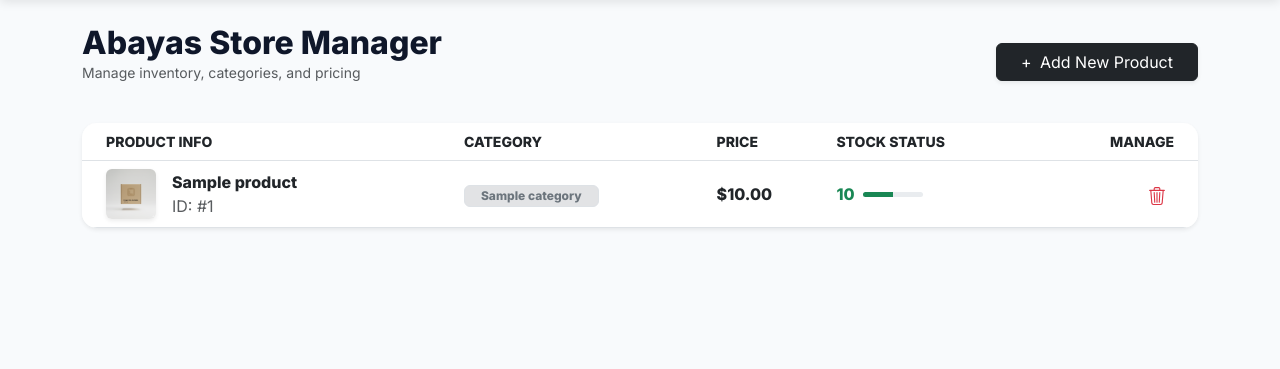
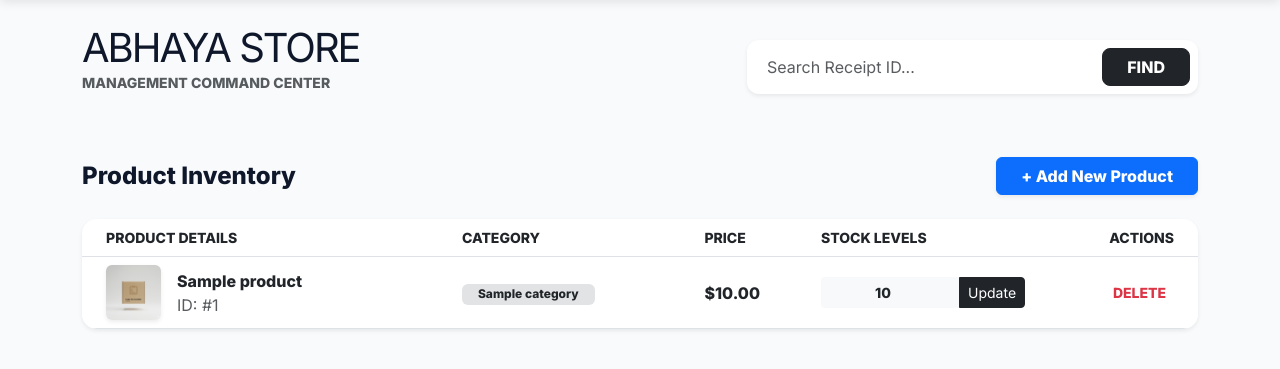
Before and after one commit to Abhayashrestha/super_pos, a Flask app: template templates/admin.html in a window 1280 px wide. Shown: the part 74-443 px from the top of the page. Run offline with Flask 3, Linux system fonts and the light colour scheme; the template is opened without the code that fills it: most values are stand-ins (such as "Sample title", 1, 10 or a date in 2020).

Commit message:
added look up receipts and update stocks

```diff
--- a/app.py
+++ b/app.py
@@ -1,7 +1,7 @@
 import os
 from flask import Flask, render_template, request, redirect, flash, url_for
 from werkzeug.utils import secure_filename
-from data.storage import get_connection, db_add_product # Added your DB function
+from data.storage import get_connection
 from core.engine import Catalog, Product
 
 
@@ -23,12 +23,14 @@ def show_receipt(s_id):
         qr=data_bundle['qr']
     )
 
-@app.route("/add-product",methods=['GET','POST'])
+@app.route("/add-product",methods=['POST'])
 def add_product():
     if request.method=='POST':
         p_name=request.form.get("p_name")
         p_price=request.form.get("p_price")
+        price=float(p_price)
         p_qty=request.form.get('p_qty')
+        quantity=int(p_qty)
         p_category=request.form.get("p_category")
         p_image=request.files.get('p_image')
         if p_image and p_image.filename != '':
@@ -36,13 +38,11 @@ def add_product():
             p_image.save(os.path.join(app.config['UPLOAD_FOLDER'], filename))
         else:
             filename = 'default.jpg'
-        product=Product(p_name,p_price,p_qty,p_category,filename)
+        product=Product(p_name,price,quantity,p_category,filename)
         engine.add_product(product)
 
         flash("Product added to inventory!", "success")
-        return redirect('/')
-
-    return render_template('add_product.html')
+        return redirect(url_for('admin'))
 
 @app.route('/')
 def storefront():
@@ -73,6 +73,63 @@ def buy_product(p_id):
 
     return redirect(url_for('show_receipt'))
 
+@app.route('/admin',methods=['GET','POST'])
+def admin():
+    inventory=engine.display_product()
+    return render_template('admin.html',products=inventory)
+
+
+
+@app.route('/delete-product/<int:p_id>',methods=['POST'])
+def delete_product(p_id):
+    try:
+        success = engine.delete_product(p_id)
+        if success:
+            flash("Product deleted successfully.", "success")
+        else:
+            flash("Could not delete. Check if product is linked to sales.", "danger")
+    except Exception as e:
+        flash(f"Error: {str(e)}", "danger")
+
+    return redirect(url_for('admin'))
+
+@app.route('/update-stock/<int:p_id>',methods=['POST'])
+def update_stock(p_id):
+    try:
+        if request.method=='POST':
+            quantity=request.form.get('new_qty')
+            qty=int(quantity)
+            engine.stock_management(p_id,qty)
+            flash("Stock updated successfully.",'success')
+        else:
+            flash("could not update stock",'Failed')
+    except Exception as e:
+        flash(f"Error: {str(e)}", "danger")
+
+    return redirect(url_for('admin'))
+
+
+@app.route('/lookup-receipt', methods=['POST'])  # Remove the <int:s_id>
+def lookup_receipt():  # Remove s_id from the arguments
+    try:
+        sale_id = request.form.get('s_id')
+        if not sale_id:
+            flash("No ID entered", "warning")
+            return redirect(url_for('admin'))
+        clean_id = int(sale_id)
+        return redirect(url_for('show_receipt', s_id=clean_id))
+
+    except ValueError:
+        flash("Invalid Receipt ID. Numbers only.", "danger")
+    except Exception as e:
+        flash(f"System Error: {str(e)}", "danger")
+
+    return redirect(url_for('admin'))
+
+
+
+
+
 
 
 if __name__ == "__main__":
--- a/core/engine.py
+++ b/core/engine.py
@@ -32,6 +32,10 @@ class Catalog:
         receipt=storage.db_get_receipt(self.connection,s_id)
         return receipt
 
+    def stock_management(self,p_id,quantity):
+        new_stock=storage.db_modify_stock(self,p_id,quantity)
+        return new_stock
+
     def get_sale_receipt(self, s_id):
         receipt_obj = storage.db_get_receipt(self.connection, s_id)
         qr_string = ReceiptService.generate_qr(receipt_obj)
--- a/templates/admin.html
+++ b/templates/admin.html
@@ -1,13 +1,26 @@
 {% extends "base.html" %}
 
 {% block content %}
+<div class="row mb-5 align-items-center">
+    <div class="col-md-7">
+        <h1 class="fw-800 mb-0" style="letter-spacing: -2px;">ABHAYA STORE</h1>
+        <p class="text-muted text-uppercase small fw-bold">Management Command Center</p>
+    </div>
+
+    <div class="col-md-5">
+        <div class="card border-0 shadow-sm p-2" style="border-radius: 12px; background: #fff;">
+            <form action="/lookup-receipt" method="POST" class="d-flex">
+                <input type="number" name="s_id" class="form-control border-0 bg-transparent" placeholder="Search Receipt ID..." required>
+                <button type="submit" class="btn btn-dark px-4 rounded-3 fw-bold">FIND</button>
+            </form>
+        </div>
+    </div>
+</div>
+
 <div class="d-flex justify-content-between align-items-center mb-4">
-    <div>
-        <h2 class="fw-bold mb-0">Abayas Store Manager</h2>
-        <p class="text-muted small">Manage inventory, categories, and pricing</p>
-    </div>
-    <button type="button" class="btn btn-dark shadow-sm px-4" data-bs-toggle="modal" data-bs-target="#addProductModal">
-        <span class="me-1">+</span> Add New Product
+    <h4 class="fw-bold mb-0">Product Inventory</h4>
+    <button type="button" class="btn btn-primary shadow-sm px-4 fw-bold" data-bs-toggle="modal" data-bs-target="#addProductModal">
+        + Add New Product
     </button>
 </div>
 
@@ -16,11 +29,11 @@
         <table class="table table-hover align-middle mb-0">
             <thead class="bg-light text-muted small text-uppercase">
                 <tr>
-                    <th class="ps-4">Product Info</th>
+                    <th class="ps-4">Product Details</th>
                     <th>Category</th>
                     <th>Price</th>
-                    <th>Stock Status</th>
-                    <th class="text-end pe-4">Manage</th>
+                    <th style="width: 220px;">Stock Levels</th>
+                    <th class="text-end pe-4">Actions</th>
                 </tr>
             </thead>
             <tbody>
@@ -29,33 +42,28 @@
                     <td class="ps-4">
                         <div class="d-flex align-items-center">
                             <img src="{{ url_for('static', filename='uploads/' + (product.image_path if product.image_path else 'default.jpg')) }}"
-                                 class="rounded shadow-sm me-3" style="width: 50px; height: 50px; object-fit: cover;">
+                                 class="rounded shadow-sm me-3" style="width: 55px; height: 55px; object-fit: cover;">
                             <div>
-                                <div class="fw-bold">{{ product.name }}</div>
+                                <div class="fw-bold text-dark">{{ product.name }}</div>
                                 <div class="text-muted extra-small">ID: #{{ product.product_id }}</div>
                             </div>
                         </div>
                     </td>
-                    <td><span class="badge bg-secondary-subtle text-secondary border px-3">{{ product.category }}</span></td>
+                    <td><span class="badge bg-secondary-subtle text-dark border-0 px-3">{{ product.category }}</span></td>
                     <td class="fw-bold text-dark">${{ "%.2f"|format(product.price) }}</td>
+
                     <td>
-                        <div class="d-flex align-items-center">
-                            <span class="fw-bold {{ 'text-danger' if product.quantity < 5 else 'text-success' }} me-2">
-                                {{ product.quantity }}
-                            </span>
-                            <div class="progress flex-grow-1" style="height: 5px; max-width: 60px;">
-                                <div class="progress-bar {{ 'bg-danger' if product.quantity < 5 else 'bg-success' }}"
-                                     style="width: {{ (product.quantity / 20 * 100) if product.quantity < 20 else 100 }}%"></div>
-                            </div>
-                        </div>
+                        <form action="/update-stock/{{ product.product_id }}" method="POST" class="input-group input-group-sm">
+                            <input type="number" name="new_qty" class="form-control text-center fw-bold bg-light border-0" value="{{ product.quantity }}" min="0">
+                            <button class="btn btn-dark" type="submit">Update</button>
+                        </form>
                     </td>
+
                     <td class="text-end pe-4">
                         <form action="{{ url_for('delete_product', p_id=product.product_id) }}" method="POST" class="d-inline">
-                            <button type="submit" class="btn btn-outline-danger btn-sm border-0"
-                                    onclick="return confirm('Confirm deletion of {{ product.name }}?')">
-                                <svg xmlns="http://www.w3.org/2000/svg" width="18" height="18" fill="currentColor" class="bi bi-trash3" viewBox="0 0 16 16">
-                                    <path d="M6.5 1h3a.5.5 0 0 1 .5.5v1H6v-1a.5.5 0 0 1 .5-.5M11 2.5v-1A1.5 1.5 0 0 0 9.5 0h-3A1.5 1.5 0 0 0 5 1.5v1H1.5a.5.5 0 0 0 0 1h.538l.853 10.66A2 2 0 0 0 4.885 16h6.23a2 2 0 0 0 1.994-1.84l.853-10.66h.538a.5.5 0 0 0 0-1zm1.958 1-.846 10.58a1 1 0 0 1-.997.92h-6.23a1 1 0 0 1-.997-.92L3.042 3.5zm-7.487 1a.5.5 0 0 1 .528.47l.5 8.5a.5.5 0 0 1-.998.06L5 5.03a.5.5 0 0 1 .47-.53Zm5.058 0a.5.5 0 0 1 .47.53l-.5 8.5a.5.5 0 1 1-.998-.06l.5-8.5a.5.5 0 0 1 .528-.47M8 4.5a.5.5 0 0 1 .5.5v8.5a.5.5 0 0 1-1 0V5a.5.5 0 0 1 .5-.5"/>
-                                </svg>
+                            <button type="submit" class="btn btn-sm btn-outline-danger border-0 fw-bold"
+                                    onclick="return confirm('Permanently remove {{ product.name }} from Abhaya Store?')">
+                                DELETE
                             </button>
                         </form>
                     </td>
@@ -70,37 +78,37 @@
     <div class="modal-dialog modal-dialog-centered">
         <div class="modal-content border-0 shadow-lg" style="border-radius: 20px;">
             <div class="modal-header border-0 pb-0 pt-4 px-4">
-                <h4 class="fw-bold">Add New Abaya</h4>
+                <h4 class="fw-bold">New Catalog Entry</h4>
                 <button type="button" class="btn-close" data-bs-dismiss="modal" aria-label="Close"></button>
             </div>
             <form action="/add-product" method="POST" enctype="multipart/form-data">
                 <div class="modal-body p-4">
                     <div class="mb-3">
-                        <label class="form-label small fw-bold text-uppercase text-muted">Abaya Name</label>
-                        <input type="text" name="p_name" class="form-control bg-light border-0" required placeholder="Luxury Crepe Abaya">
+                        <label class="form-label small fw-bold text-muted">NAME</label>
+                        <input type="text" name="p_name" class="form-control bg-light border-0 py-2" required placeholder="Midnight Silk">
                     </div>
                     <div class="row">
                         <div class="col-6 mb-3">
-                            <label class="form-label small fw-bold text-uppercase text-muted">Price ($)</label>
-                            <input type="number" step="0.01" name="p_price" class="form-control bg-light border-0" required>
+                            <label class="form-label small fw-bold text-muted">PRICE ($)</label>
+                            <input type="number" step="0.01" name="p_price" class="form-control bg-light border-0 py-2" required>
                         </div>
                         <div class="col-6 mb-3">
-                            <label class="form-label small fw-bold text-uppercase text-muted">Initial Stock</label>
-                            <input type="number" name="p_qty" class="form-control bg-light border-0" required>
+                            <label class="form-label small fw-bold text-muted">INITIAL STOCK</label>
+                            <input type="number" name="p_qty" class="form-control bg-light border-0 py-2" required>
                         </div>
                     </div>
                     <div class="mb-3">
-                        <label class="form-label small fw-bold text-uppercase text-muted">Category</label>
-                        <input type="text" name="p_category" class="form-control bg-light border-0" required placeholder="Ramadan Specials">
+                        <label class="form-label small fw-bold text-muted">CATEGORY</label>
+                        <input type="text" name="p_category" class="form-control bg-light border-0 py-2" required>
                     </div>
                     <div class="mb-2">
-                        <label class="form-label small fw-bold text-uppercase text-muted">Product Image</label>
+                        <label class="form-label small fw-bold text-muted">IMAGE UPLOAD</label>
                         <input type="file" name="p_image" class="form-control bg-light border-0" accept="image/*">
                     </div>
                 </div>
                 <div class="modal-footer border-0 p-4 pt-0">
-                    <button type="button" class="btn btn-light text-muted fw-bold" data-bs-dismiss="modal">Discard</button>
-                    <button type="submit" class="btn btn-dark px-4 fw-bold shadow-sm">Confirm Addition</button>
+                    <button type="button" class="btn btn-light fw-bold" data-bs-dismiss="modal">Discard</button>
+                    <button type="submit" class="btn btn-dark px-4 fw-bold shadow-sm">Save Product</button>
                 </div>
             </form>
         </div>
--- a/templates/base.html
+++ b/templates/base.html
@@ -27,7 +27,7 @@
                 <div class="navbar-nav ms-auto">
                     <a class="nav-link" href="/">Storefront</a>
                     <a class="nav-link" href="/admin">Inventory Manager</a>
-                    <a class="nav-link text-white border border-secondary rounded px-3 ms-lg-3" href="/add-product">+ Add Product</a>
+                    <a class="nav-link text-white border border-secondary rounded px-3 ms-lg-3" href="/admin">+ Add Product</a>
                 </div>
             </div>
         </div>
```
Also changed, not shown: data/storage.py (+16 -2 lines).
